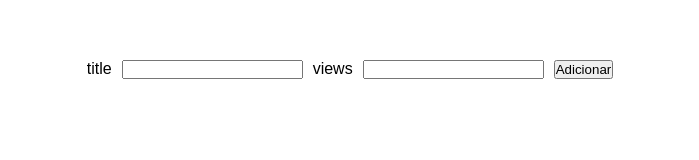
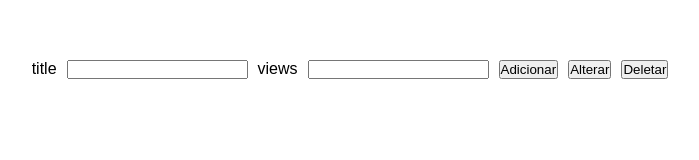
Before and after one commit to hernandesdoug/novo-projeto, a plain HTML site: page post.html in a window 1280 px wide. Shown: the whole page, without its empty margins (290-989 px from the left). Drawn offline with Linux system fonts and the light colour scheme.

Commit message:
funcoes de alterar/deletar registro json

```diff
--- a/js/post.js
+++ b/js/post.js
@@ -9,3 +9,19 @@ async function novoRegistro(event){
     console.log(response);
     console.log(await response.json() );
 }
+async function alteraRegistro(event){
+    event.preventDefault();
+    const response = await fetch("http://localhost:3000/posts/ebba", {
+        method:"put",
+        body:JSON.stringify({title: "novo titulo", views: 150})
+    });
+    console.log(response);
+}
+async function deletaRegistro(event){
+    event.preventDefault();
+    const response = await fetch("http://localhost:3000/posts/ebba", {
+        method:"delete",
+        body:JSON.stringify({title, views})
+    });
+    console.log(response);
+}
--- a/post.html
+++ b/post.html
@@ -15,6 +15,8 @@
             <label for="views">views</label>
             <input type="text" name="views" id="views">
             <button onclick="novoRegistro(event)">Adicionar</button>
+            <button onclick="alteraRegistro(event)">Alterar</button>
+            <button onclick="deletaRegistro(event)">Deletar</button>
         </form>
     </div>
 <script src="js/post.js"></script>
```
